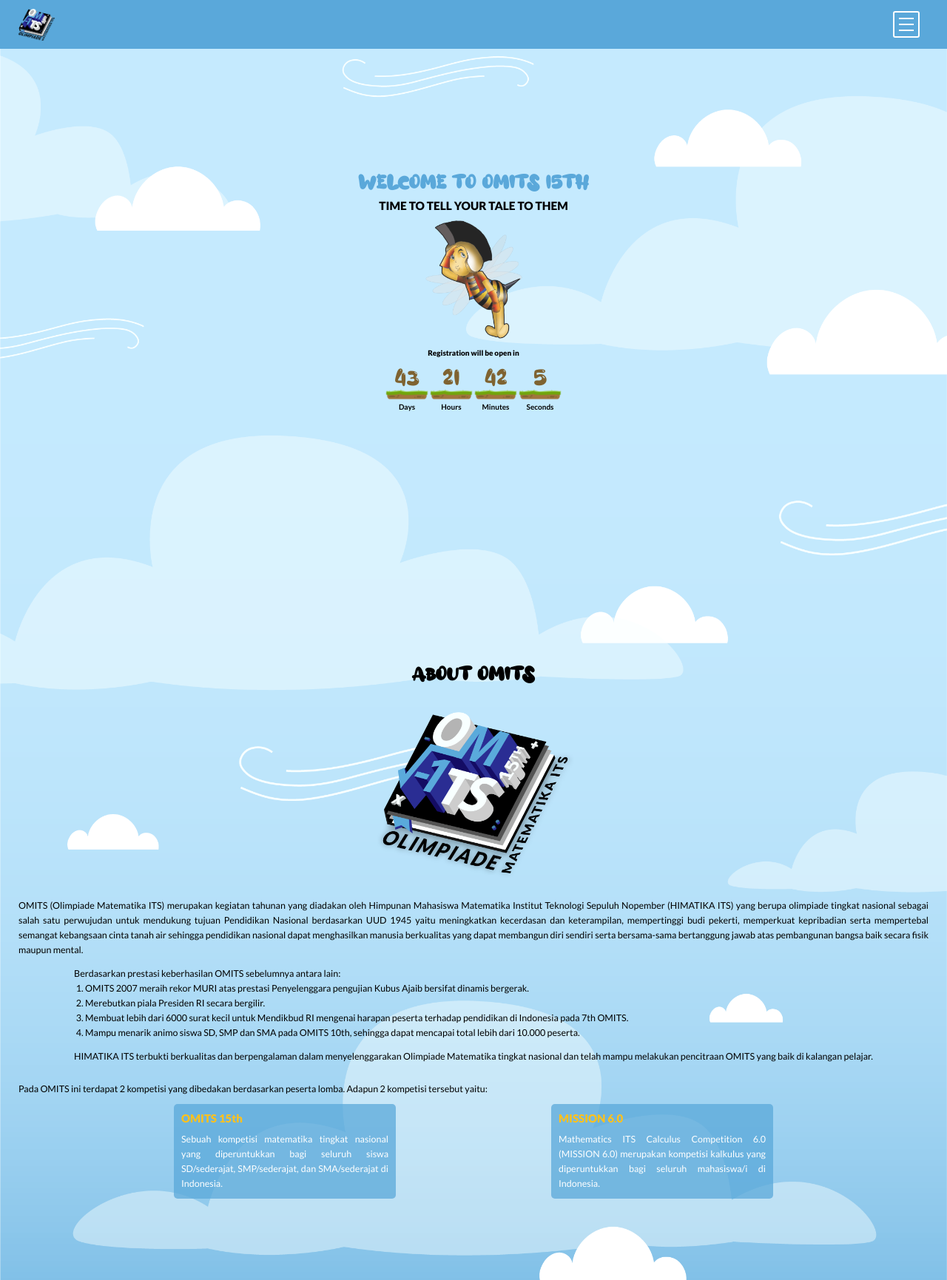
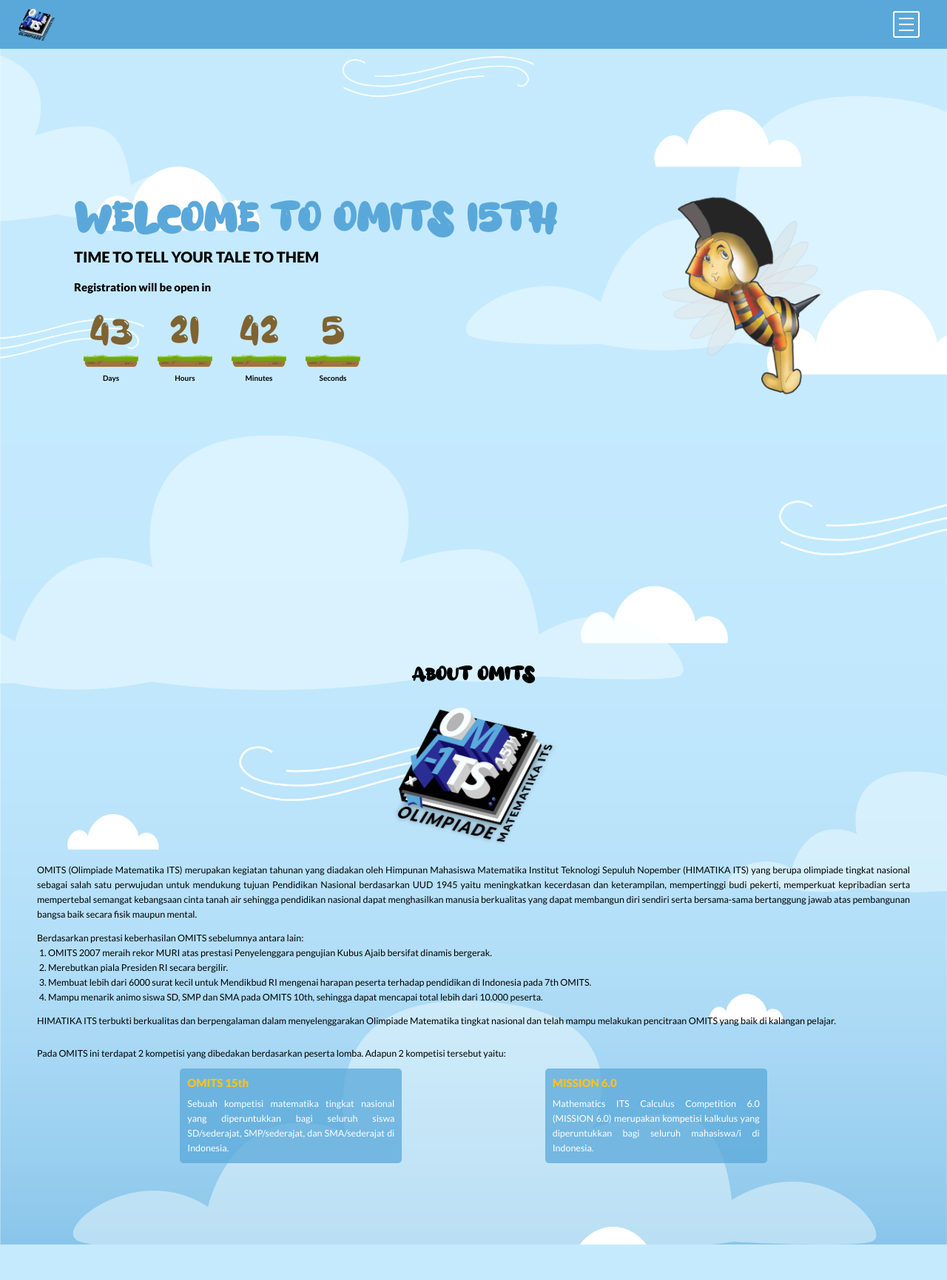
Before and after one commit to bramantya5696/omits-web, a PHP site: page / in a window 1280 px wide. Shown: the whole page at 74% size. After the commit the page ends 1683 px from the top, so only its background shows below. Run offline with PHP 8.4, Linux system fonts and the light colour scheme; some libraries are stand-ins or nearby versions.

Commit message:
Membuat header versi desktop

```diff
--- a/index.html
+++ b/index.html
@@ -81,24 +81,33 @@
                     </div>
                 </div>
             </div>
-            <div class="div-register-button">
+            <!-- <div class="div-register-button">
 
-            </div>
+            </div> -->
         </div>
     </section>
     <section id="about">
         <div class="about container">
             <div class="section-title">About OMITS</div>
+            <div class="div-about-omits">
                 <div class="div-about-icon">
                     <img src="images/LOGO FIX-03.png" alt="">
                 </div>
+                <div class="div-about-description">
                     <div class="div-about-description-1">
-                <p>OMITS (Olimpiade Matematika ITS) merupakan kegiatan tahunan yang diadakan oleh Himpunan Mahasiswa
-                    Matematika Institut Teknologi Sepuluh Nopember (HIMATIKA ITS) yang berupa olimpiade tingkat nasional
-                    sebagai salah satu perwujudan untuk mendukung tujuan Pendidikan Nasional berdasarkan UUD 1945 yaitu
-                    meningkatkan kecerdasan dan keterampilan, mempertinggi budi pekerti, memperkuat kepribadian serta
-                    mempertebal semangat kebangsaan cinta tanah air sehingga pendidikan nasional dapat menghasilkan
-                    manusia berkualitas yang dapat membangun diri sendiri serta bersama-sama bertanggung jawab atas
+                        <p>OMITS (Olimpiade Matematika ITS) merupakan kegiatan tahunan yang diadakan oleh Himpunan
+                            Mahasiswa
+                            Matematika Institut Teknologi Sepuluh Nopember (HIMATIKA ITS) yang berupa olimpiade tingkat
+                            nasional
+                            sebagai salah satu perwujudan untuk mendukung tujuan Pendidikan Nasional berdasarkan UUD
+                            1945
+                            yaitu
+                            meningkatkan kecerdasan dan keterampilan, mempertinggi budi pekerti, memperkuat kepribadian
+                            serta
+                            mempertebal semangat kebangsaan cinta tanah air sehingga pendidikan nasional dapat
+                            menghasilkan
+                            manusia berkualitas yang dapat membangun diri sendiri serta bersama-sama bertanggung jawab
+                            atas
                             pembangunan bangsa baik secara fisik maupun mental.</p>
                         <br>
                     </div>
@@ -108,20 +117,26 @@
                         </p>
                         <ol>
                             <li>
-                        OMITS 2007 meraih rekor MURI atas prestasi Penyelenggara pengujian Kubus Ajaib bersifat dinamis
+                                OMITS 2007 meraih rekor MURI atas prestasi Penyelenggara pengujian Kubus Ajaib bersifat
+                                dinamis
                                 bergerak.
                             </li>
                             <li>Merebutkan piala Presiden RI secara bergilir.</li>
                             <li>Membuat lebih dari 6000 surat kecil untuk Mendikbud RI mengenai harapan peserta terhadap
                                 pendidikan di Indonesia pada 7th OMITS.</li>
-                    <li>Mampu menarik animo siswa SD, SMP dan SMA pada OMITS 10th, sehingga dapat mencapai total lebih
+                            <li>Mampu menarik animo siswa SD, SMP dan SMA pada OMITS 10th, sehingga dapat mencapai total
+                                lebih
                                 dari 10.000 peserta.</li>
                         </ol>
                         <br>
-                <p>HIMATIKA ITS terbukti berkualitas dan berpengalaman dalam menyelenggarakan Olimpiade Matematika
-                    tingkat nasional dan telah mampu melakukan pencitraan OMITS yang baik di kalangan pelajar.</p>
+                        <p>HIMATIKA ITS terbukti berkualitas dan berpengalaman dalam menyelenggarakan Olimpiade
+                            Matematika
+                            tingkat nasional dan telah mampu melakukan pencitraan OMITS yang baik di kalangan pelajar.
+                        </p>
                         <br>
                         <br>
+                    </div>
+                </div>
             </div>
             <div class="div-competition">
                 <div class="competition-notice">
@@ -143,7 +158,6 @@
                                 diperuntukkan bagi seluruh mahasiswa/i di Indonesia.</p>
                         </div>
                     </div>
-
                 </div>
             </div>
         </div>
--- a/style.css
+++ b/style.css
@@ -171,10 +171,31 @@
 /* header */
 #header .header {
   flex-direction: column;
+  width: 100%;
+  display: grid;
+  overflow: hidden;
+  grid-template-columns: 1fr 1fr 1fr 1fr 1fr 1fr;
+  grid-template-rows: auto;
+  grid-gap: 1rem;
+  grid-template-areas:
+    "wct wct wct wct wct wct"
+    "wct wct wct wct wct wct"
+    "img img img img img img"
+    "img img img img img img"
+    "img img img img img img"
+    "img img img img img img"
+    "cd cd cd cd cd cd"
+    "cd cd cd cd cd cd";
 }
 #header .header .div-welctag {
+  grid-area: wct;
   width: 100%;
+  height: 100%;
   text-align: center;
+  display: flex;
+  flex-direction: column;
+  align-items: center;
+  justify-content: flex-end;
 }
 #header .header .div-welctag .welcome {
   font-family: "AlloyInk";
@@ -191,9 +212,22 @@
   /* font-family: "AlloyInk"; */
 }
 #header .header .div-mascot-img {
+  grid-area: img;
+  height: auto;
+  display: flex;
+  justify-content: center;
+}
+#header .header .div-mascot-img img {
   max-width: 150px;
-  height: auto;
-  float: right;
+}
+#header .header .div-countdown {
+  height: 100%;
+  max-width: 400px;
+  grid-area: cd;
+  display: flex;
+  flex-direction: column;
+  align-items: center;
+  justify-content: flex-start;
 }
 #header .header .div-countdown .short-notification {
   font-size: 1rem;
@@ -202,9 +236,10 @@
 }
 #header .header .div-countdown .countdown {
   display: flex;
+  width: 100%;
   margin-top: 20px;
   flex-wrap: wrap;
-  justify-content: center;
+  justify-content: space-around;
 }
 #header .header .div-countdown .countdown > div {
   position: relative;
@@ -234,8 +269,11 @@
 #about .about {
   flex-direction: column;
 }
+#about .about .div-about-icon {
+  text-align: center;
+}
 #about .about .div-about-icon img {
-  max-width: 300px;
+  max-width: 250px;
   /* height: au; */
 }
 #about .about p {
@@ -277,5 +315,84 @@
 }
 /* end about */
 
-@media (min-width: 600px) {
+@media (min-width: 500px) {
+  /* #header .header .div-mascot-img {
+    max-width: 300px;
+  } */
+  .container {
+    padding: 100px 50px;
+  }
+  #header .header {
+    padding: 100px 50px;
+    grid-template-areas:
+      "wct wct wct img img img"
+      "wct wct wct img img img"
+      "cd cd cd img img img"
+      "cd cd cd img img img";
+  }
+  #header .header .div-welctag {
+    text-align: initial;
+    align-items: flex-start;
+  }
+  #header .header .div-mascot-img img {
+    max-width: 250px;
+  }
+  #header .header .div-countdown {
+    align-items: flex-start;
+  }
 }
+@media (min-width: 800px) {
+  #header .header {
+    padding: 100px;
+  }
+  #header .header .div-welctag .welcome {
+    font-size: calc(1.75rem * 1.618);
+  }
+  #header .header .div-welctag .tagline {
+    font-size: 1.75rem;
+  }
+}
+@media (min-width: 1000px) {
+  #header .header {
+    grid-row-gap: 2rem;
+    grid-template-areas:
+      "wct wct wct wct img img"
+      "wct wct wct wct img img"
+      "cd cd cd cd img img"
+      "cd cd cd cd img img";
+  }
+  #header .header .div-welctag .welcome {
+    font-size: calc(2rem * 1.618);
+  }
+  #header .header .div-welctag .tagline {
+    font-size: 2rem;
+  }
+  #header .header .div-countdown .short-notification {
+    font-size: 1.5rem;
+  }
+  #header .header .div-countdown .countdown {
+    margin-top: 50px;
+  }
+  #header .header .div-countdown .countdown > div .digits {
+    font-size: calc(2rem * 1.618 * 1.618);
+    top: -30%;
+    left: 50%;
+  }
+  #header .header .div-countdown .countdown > div .image-block {
+    max-width: 80px;
+  }
+  #header .header .div-countdown .countdown > div .bottom-digits {
+    bottom: 15%;
+    left: 50%;
+    transform: translateX(-50%);
+    font-weight: 600;
+  }
+}
+@media (min-width: 1200px) {
+  #header .header {
+    padding: 100px 100px;
+  }
+  #header .header .div-welctag .welcome {
+    font-size: calc(2rem * 1.618 * 1.618);
+  }
+}
```
Lines whose indentation alone changed are shown as unchanged.
